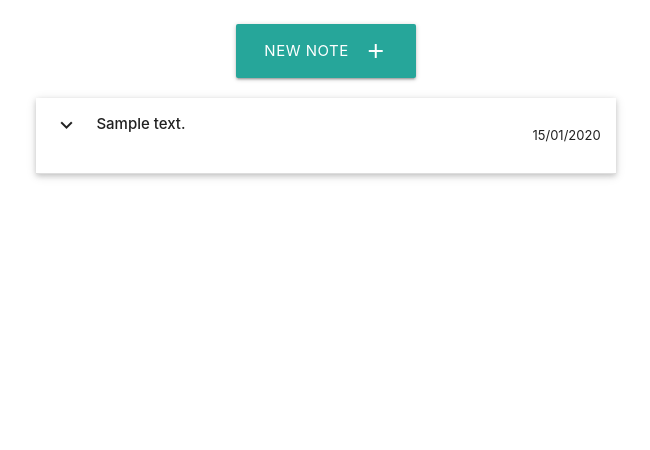
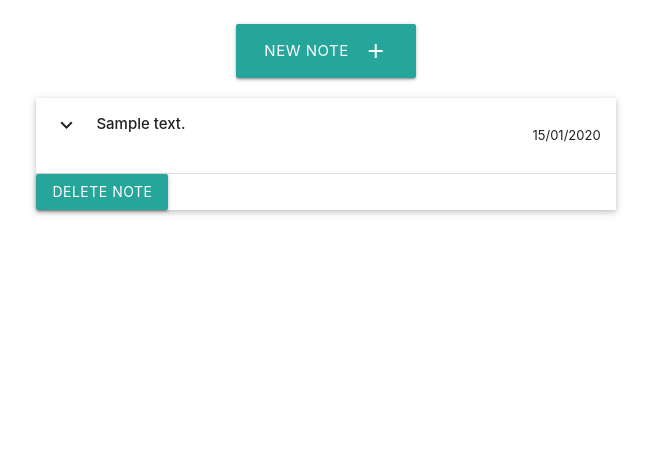
Before and after one commit to ThomasBallardCI/m3-notes-app, a Flask app: page /notes in a window 1280 px wide. Shown: the part 246-696 px from the top of the page, without its empty margins (314-964 px from the left). Run offline with Flask 3, Linux system fonts and the light colour scheme; a user stored in the database is signed in; tables that the repository leaves empty hold one stand-in row (values such as "Sample post").

Commit message:
note.html mentor code for modal, still no work

```diff
--- a/quicknote/templates/notes.html
+++ b/quicknote/templates/notes.html
@@ -29,21 +29,28 @@
             <div class="collapsible-body">
                 <p>{{ note.note_content }}</p>
                 <a href="{{ url_for('edit_note', note_id=note.id) }}" class="btn green accent-4">Edit</a>
-                <a class="waves-effect waves-light btn modal-trigger red delete-button" href="#delete_note_modal" data-note-id="{{ note.id }}">Delete</a>
+                <!-- <a class="waves-effect waves-light btn modal-trigger red delete-button" href="#delete_note_modal" data-note-id="{{ note.id }}">Delete</a> -->
+            </div>
+
+            <a class="waves-effect waves-light btn modal-trigger" href="#modal1">Delete Note</a>
+
+            <!-- Modal Structure -->
+            <div id="modal1" class="modal">
+                <div class="modal-content">
+                    <h4>Please confirm note deletion!</h4>
+                    <p>Are you sure that you want to delete this note?</p>
+                </div>
+                <div class="modal-footer">
+                    <a href="#!" class="modal-close waves-effect waves-red btn-flat">
+                        No, I changed my mind
+                    </a>
+                    <a class="waves-effect waves-light btn modal-trigger red delete-button"
+                        href="{{ url_for('delete_note', note_id=note.id) }}" data-note-id="{{ note.id }}">Yes,
+                        delete</a>
+                </div>
             </div>
         </li>
         {% endfor %}
     </ul>
-    {% for note in notes %}
-    <div id="delete_note_modal" class="modal">
-        <div class="modal-content">
-            <h4>Confirmation Required</h4>
-            <p>Are you sure you want to proceed? If you click "Agree," the note you want to delete will be permanently erased, and cannot be recovered.</p>
-        </div>
-        <div class="modal-footer">
-            <a class="btn red" href="{{ url_for('delete_note', note_id=note.id) }}">Agree</a>
-        </div>
-    </div>
-    {% endfor %}
 </div>
 {% endblock %}
```
